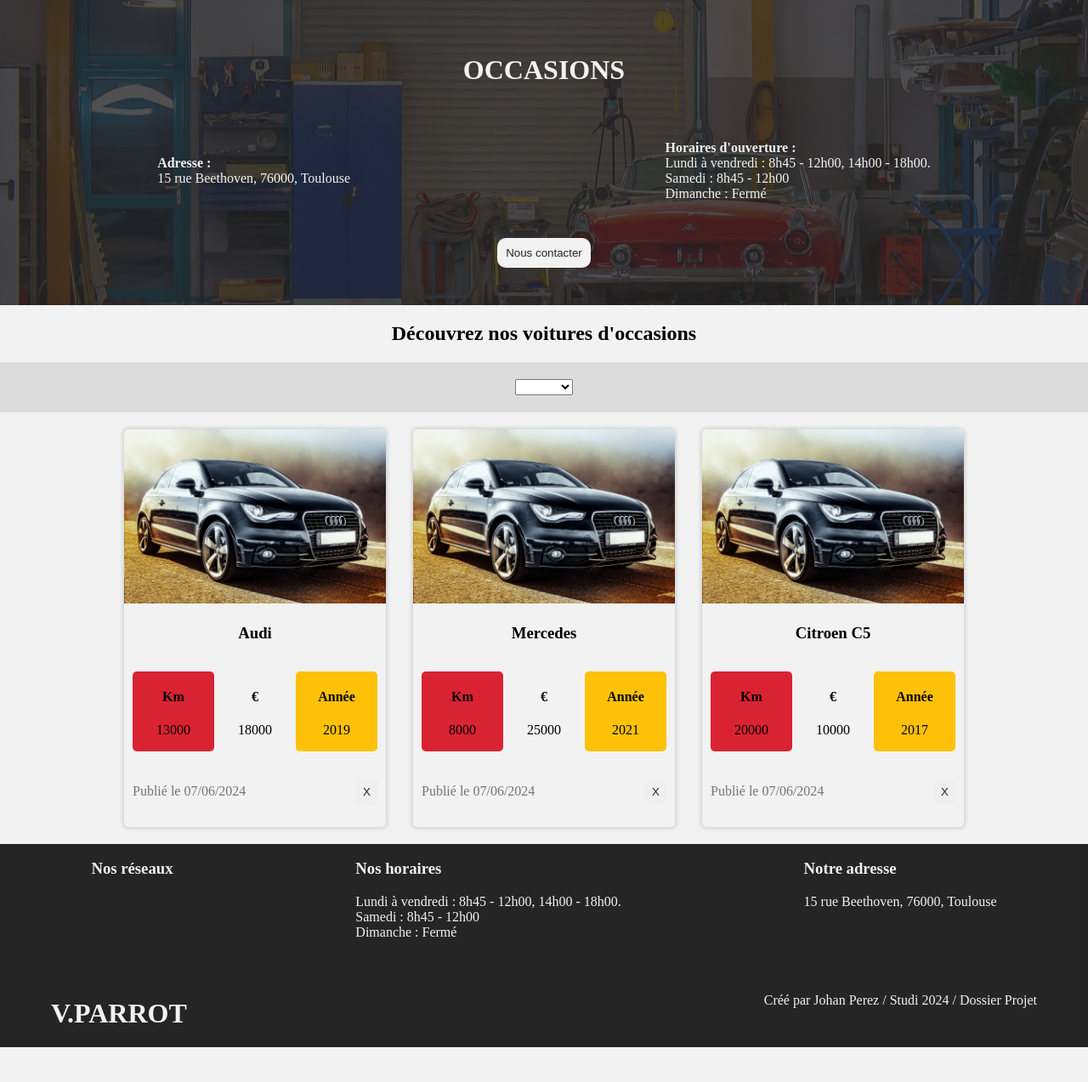
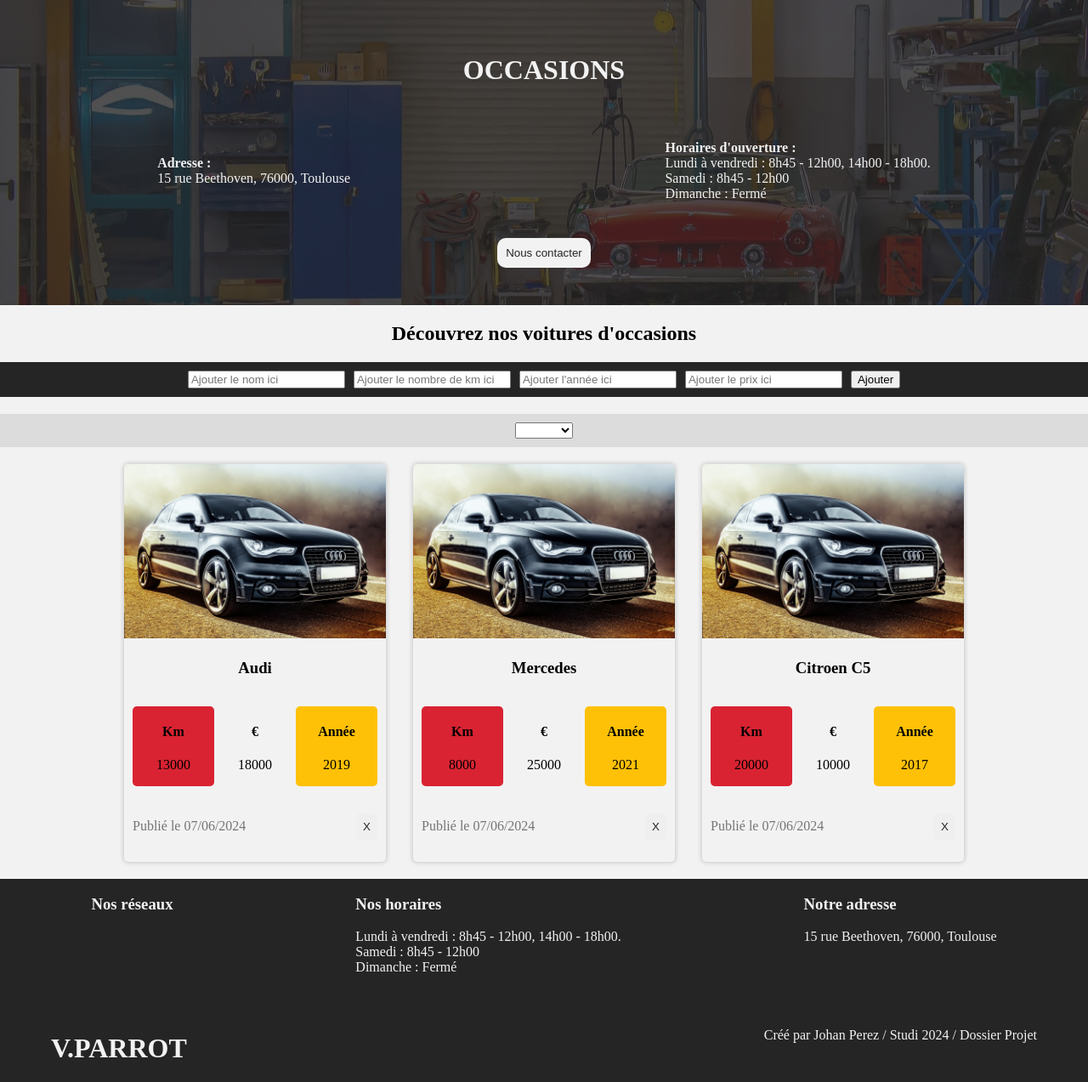
Before and after one commit to QiaoAn05/garage_vparrot, a Symfony app: template templates/second_hand/secondHand.html.twig in a window 1280 px wide. Shown: the part 81-1354 px from the top of the page at 85% size. Before the commit the page ends 1313 px from the top, so only its background shows below. Run offline with Twig, Linux system fonts and the light colour scheme; the template is opened without the code that fills it, so the values that code supplies are empty; style sheets or scripts are compiled from the project's sources; some libraries are stand-ins or nearby versions.

Commit message:
start create form front

```diff
--- a/assets/react/pages/SecondHand.jsx
+++ b/assets/react/pages/SecondHand.jsx
@@ -6,9 +6,9 @@ import CarTest from '../../images/car-test.jpg'
 export default function SecondHand() {
     // state (état, données)
     const [cars, setCars] = useState([
-        { id: 1, name: 'Audi', km: '13000', year: '2019', price: 18000},
-        { id: 2, name: 'Mercedes', km: '8000', year: '2021', price: 25000},
-        { id: 3, name: 'Citroen C5', km: '20000', year: '2017', price: 10000}
+        { id: 1, name: 'Audi', km: 13000, year: 2019, price: 18000},
+        { id: 2, name: 'Mercedes', km: 8000, year: 2021, price: 25000},
+        { id: 3, name: 'Citroen C5', km: 20000, year: 2017, price: 10000}
     ])
 
     // comportements
@@ -52,6 +52,13 @@ export default function SecondHand() {
                 </div>
             </div>
             <h2>Découvrez nos voitures d'occasions</h2>
+            <form action="submit">
+                <input type="text" placeholder='Ajouter le nom ici' />
+                <input type="number" placeholder='Ajouter le nombre de km ici' />
+                <input type="number" placeholder="Ajouter l'année ici" />
+                <input type="number" placeholder='Ajouter le prix ici' />
+                <button>Ajouter</button>
+            </form>
             <section className='filter-container'>
                 <select name="filter" id="filter">
                     <option value=""></option>
@@ -60,6 +67,7 @@ export default function SecondHand() {
                     <option value="">Km</option>
                 </select>
             </section>
+
             <section className='cards-container'>
                 {cars.length === 0 ? (
                         <p>Il n'y a aucune voiture en vente pour le moment.</p>
@@ -84,3 +92,8 @@ export default function SecondHand() {
         </>
     );
 }
+
+//Gestion du formulaire
+//1. création du formulaire
+//2. soumission du formulaire
+//3. collecte des données du formulaire
--- a/assets/styles/app.css
+++ b/assets/styles/app.css
@@ -88,9 +88,7 @@ main {
     color: #262526;
 }
 
-section {
-    padding: 20px 100px;
-}
+
 
 .bg-dark {
     background-color: #262526;
--- a/assets/styles/home.css
+++ b/assets/styles/home.css
@@ -1,3 +1,7 @@
+section {
+    padding: 20px 100px;
+}
+
 h2 {
     text-align: left;
 }
--- a/assets/styles/secondHand.css
+++ b/assets/styles/secondHand.css
@@ -5,6 +5,8 @@ h2 {
 .filter-container {
     background-color: rgba(38, 37, 38, 0.1);
     text-align: center;
+    margin-bottom: 20px;
+    padding: 10px;
 }
 
 .cards-container {
@@ -12,6 +14,8 @@ h2 {
     flex-wrap: wrap;
     gap: 2rem;
     justify-content: center;
+    width: 100%;
+    margin-bottom: 20px;
 }
 
 .card {
@@ -81,3 +85,14 @@ img {
     background-color: #D92332;
     color: #F2F2F2;
 }
+
+form {
+    background-color: #262526;
+    /* width: 100%; */
+    padding: 10px;
+    display: flex;
+    justify-content: center;
+    gap: 10px;
+    margin-top: 20px;
+    margin-bottom: 20px;
+}
```
